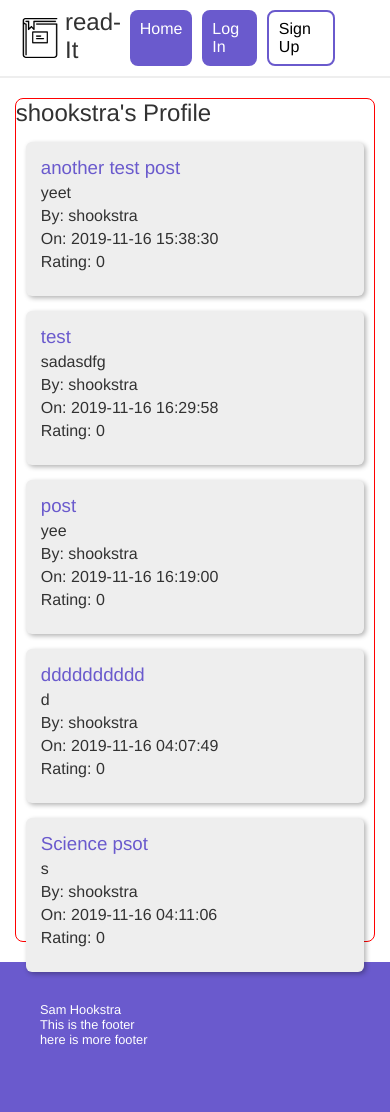
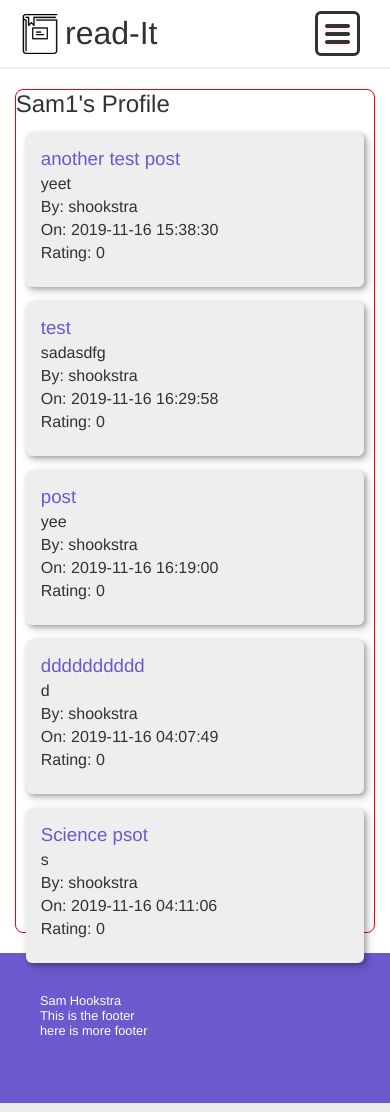
Before and after one commit to SCCpcweb/Read-It, a PHP site: page /index.php?action=viewUser&userID=29 in a window 390 px wide. Run offline with PHP 8.4, Linux system fonts and the light colour scheme; data comes from the database, SQL or seed files in the repository; some libraries are stand-ins or nearby versions.

Commit message:
Added (most of) the logic for a hamburger menut

```diff
--- a/css/styling.css
+++ b/css/styling.css
@@ -106,8 +106,9 @@ textarea {
 	font-weight: bold;
 }
 
-.username h2 {
+.username h1 {
 	color: rgb(50, 50, 50);
+	font-size: 2em;
 }
 
 .link-signup {
@@ -306,7 +307,6 @@ h4 {
 
 .posts {
 	margin: 0 10px 10px 10px;
-	/* margin-bottom: 10px; */
 }
 
 .post {
@@ -314,13 +314,14 @@ h4 {
 	background-color: #eee;
 	padding: 15px;
 	border-radius: 6px;
-	box-shadow: 2px 2px 5px 0 rgba(0, 0, 0, 0.3);
+	box-shadow: 2px 2px 5px 0 rgba(0, 0, 0, 0.3),
+		4px 4px 10px 2px rgba(0, 0, 0, 0.1);
 	display: flex;
 	transition: box-shadow 350ms;
 }
 
 .post:hover {
-	box-shadow: 2px 2px 10px 5px rgba(0, 0, 0, 0.3);
+	box-shadow: 2px 2px 10px 2px rgba(0, 0, 0, 0.4);
 }
 
 .post a {
@@ -449,7 +450,7 @@ h3 {
 	justify-content: center;
 }
 
-.vote-buttons > * {
+.vote-buttons>* {
 	margin-bottom: 5px;
 }
 
@@ -560,11 +561,93 @@ h3 {
 	padding: 0 0 5px 10px;
 }
 
+.hamburger {
+	border: 3px solid rgb(50, 50, 50);
+	width: 45px;
+	height: 45px;
+	position: relative;
+	display: flex;
+	justify-content: center;
+	align-items: center;
+	cursor: pointer;
+	border-radius: 6px;
+	padding: 0;
+	margin-right: 10px;
+	display: none;
+}
+
+.hamburger-button {
+	width: 25px;
+	height: 4px;
+	background-color: rgb(50, 50, 50);
+	border-radius: 6px;
+	/* box-shadow: 0 2px 5px rgba(255, 101, 47, .2); */
+	transition: all .5s;
+}
+
+.hamburger-button::before,
+.hamburger-button::after {
+	content: '';
+	position: absolute;
+	height: 4px;
+	width: 25px;
+	background-color: rgb(50, 50, 50);
+	border-radius: 6px;
+	box-shadow: 0 2px 5px rgba(255, 101, 47, .2);
+}
+
+.hamburger-button::before {
+	transform: translateY(-8px);
+}
+
+.hamburger-button::after {
+	transform: translateY(8px);
+}
+
+#sidebar {
+	height: 100%;
+	width: 0px;
+	position: fixed;
+	top: 0;
+	right: 0;
+	background-color: slateblue;
+	opacity: 0;
+	color: rgb(240, 240, 240);
+	z-index: 1;
+	margin: 0;
+	overflow-x: hidden;
+	transition: width 0.7s ease, opacity 0.5s ease-in-out;
+}
+
+.sidebar-content {
+	position: relative;
+	padding: 15px;
+
+	/* border: 1px solid red; */
+}
+
+.close-button {
+	border: none;
+	background-color: transparent;
+	font-size: 48px;
+	color: rgb(240, 240, 240);
+	cursor: pointer;
+	position: absolute;
+	top: 10px;
+	right: 10px;
+}
+
+.sidebar-links {
+	display: flex;
+	flex-direction: column;
+}
+
 @media only screen and (max-width: 600px) {
 	.container {
 		padding: 0;
 		/* margin: 0 auto; */
 	}
+
 	.container-main {
 		border: 1px solid red;
 		margin: 0 5px;
@@ -586,4 +669,31 @@ h3 {
 	.form-creation-tool {
 		margin-bottom: 10px;
 	}
+
+	.hamburger {
+		display: inline-flex;
+	}
+
+	.link-signup {
+		border: none;
+	}
+
+	.link-signup:hover {
+		border: none;
+		background-color: dodgerblue;
+		color: white;
+	}
+
+	.links {
+		display: none;
+	}
+
+	.container-sidebar-right {
+		background: white;
+		color: rgb(50, 50, 50);
+	}
+
+	.container-sidebar-right a {
+		color: slateblue
+	}
 }
--- a/index.php
+++ b/index.php
@@ -17,6 +17,8 @@ if ($action === null) {
         $action = 'home';
     }
 }
+
+$_SESSION['users'] = userDA::get_all();
 
 switch ($action) {
     case 'home':
--- /dev/null
+++ b/scripts/sidebar.js
@@ -0,0 +1,9 @@
+const openSidebar = () => {
+    document.getElementById("sidebar").style.width = '250px';
+    document.getElementById("sidebar").style.opacity = '1';
+}
+
+const closeSidebar = () => {
+    document.getElementById("sidebar").style.width = '0px';
+    document.getElementById("sidebar").style.opacity = '0';
+}
--- a/subredditController.php
+++ b/subredditController.php
@@ -20,6 +20,8 @@ if ($action === null) {
         $action = 'home';
     }
 }
+
+$_SESSION['users'] = userDA::get_all();
 
 switch ($action) {
     case 'viewSubreddit':
--- a/views/components/nav.php
+++ b/views/components/nav.php
@@ -1,10 +1,10 @@
 <nav>
     <div class="username">
-        <img src="images/book.png" alt="book" height="40" class="logo" />
+        <img src=" images/book.png" alt="book" height="40" class="logo" />
         <a href="index.php?action=home">
-            <h2>
+            <h1>
                 read-It
-            </h2>
+            </h1>
         </a>
     </div>
     <div class="links">
@@ -28,4 +28,37 @@
             <?php } ?>
         </div>
     </div>
+    <div class="hamburger" onclick="openSidebar()">
+        <span class=" hamburger-button"></span>
+    </div>
+    <div id="sidebar">
+        <div class="sidebar-content" id="sidebar-content">
+            <button onclick="closeSidebar()" class="close-button">&times;</button>
+            <h1>Menu</h1>
+            <div class="sidebar-links">
+                <!-- Home Page -->
+                <a href="index.php?action=home" class="link">Home</a>
+                <!-- Login and sign up page -->
+                <?php if (empty($_SESSION['username'])) { ?>
+                    <a href="index.php?action=signUp" class="link">Log In</a>
+                    <a href="index.php?action=signUp" class="link link-signup">Sign Up</a>
+                <?php } ?>
+                <!-- Logout if a user is signed in -->
+                <?php if (!empty($_SESSION['username'])) { ?>
+                    <div class="link">
+                        <a href="index.php?action=logout">Log Out</a>
+                    </div>
+                <?php } ?>
+                <!-- Display their username if they are logged in -->
+                <div class="links-username">
+                    <?php if (!empty($_SESSION['username'])) { ?>
+                        <a href="index.php?action=profile"><?php echo ($_SESSION['username']); ?></a>
+                    <?php } ?>
+                </div>
+                <?php include('views\components\usersSidebar.php'); ?>
+            </div>
+        </div>
+    </div>
 </nav>
+
+<script src="scripts/sidebar.js"></script>
--- a/views/components/usersSidebar.php
+++ b/views/components/usersSidebar.php
@@ -1,3 +1,5 @@
+<?php $users = $_SESSION['users']; ?>
+
 <div class="container-sidebar-right">
     <h2>Available Users:</h2>
     <?php if (!empty($users)) {
--- a/views/home.php
+++ b/views/home.php
@@ -39,7 +39,7 @@
                 </p>
             </div>
         </div>
-        <?php include_once('views\components\usersSidebar.php'); ?>
+        <?php include('views\components\usersSidebar.php'); ?>
         <!-- <div class="container-sidebar-right">
             <p>Available Users:</p>
             <p>Work in progress</p>
--- a/views/subreddits/viewSubreddit.php
+++ b/views/subreddits/viewSubreddit.php
@@ -108,7 +108,7 @@
                 } ?>
             </div>
         </div>
-        <?php include_once('views\components\usersSidebar.php'); ?>
+        <?php include('views\components\usersSidebar.php'); ?>
     </div>
     <script>
         document.getElementById("toggleButton").addEventListener("click", toggleButton);
```
Also changed, not shown: scripts/toggle.js (deleted).
